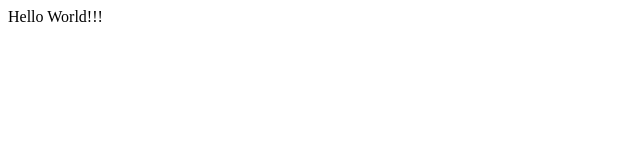
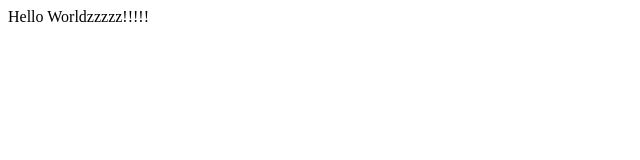
Before and after one commit to DanNairn/PlayingWithGit, a plain HTML site: page hello.html in a window 1280 px wide. Shown: the full height of the page, 0-640 px from the left. Drawn offline with Linux system fonts and the light colour scheme.

Commit message:
Updated the body text in html file

```diff
--- a/hello.html
+++ b/hello.html
@@ -7,6 +7,6 @@
     <title>Document</title>
 </head>
 <body>
-    Hello World!!!
+    Hello Worldzzzzz!!!!!
 </body>
 </html>
```
